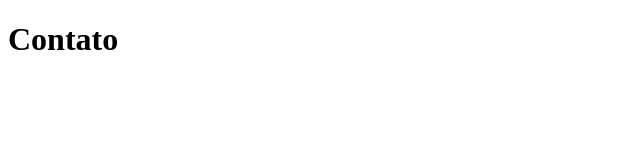
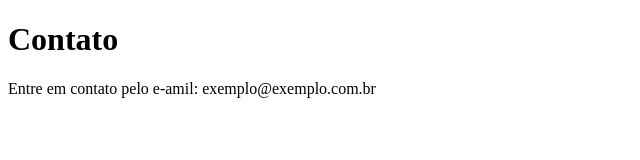
Before and after one commit to Rafael-Feitosa-santos/sistema-de-cadastro, a plain HTML site: page contato.html in a window 1280 px wide. Shown: the whole page, without its empty margins (0-640 px from the left). Drawn offline with Linux system fonts and the light colour scheme.

Commit message:
adicionando e-mail de contato

```diff
--- a/contato.html
+++ b/contato.html
@@ -1,12 +1,15 @@
 <!DOCTYPE html>
 <html lang="pt-br">
+
 <head>
     <meta charset="UTF-8">
     <meta name="viewport" content="width=device-width, initial-scale=1.0">
     <title>Contato</title>
 </head>
+
 <body>
     <h1>Contato</h1>
+    <p>Entre em contato pelo e-amil: exemplo@exemplo.com.br</p>
+</body>
 
-</body>
 </html>
```
